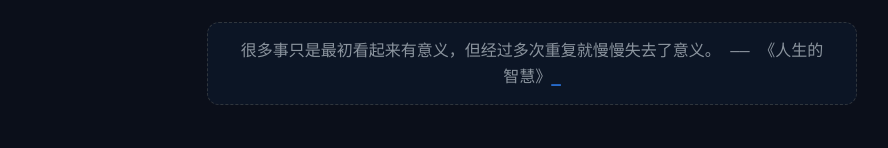
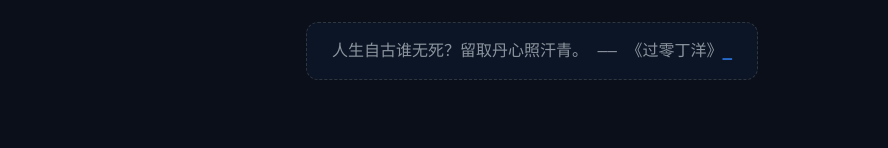
Before and after one commit to VarleyT/VarleyT.github.io, a plain HTML site: page index.html in a window 1280 px wide. Shown: the part 259-407 px from the top of the page, without its empty margins (108-996 px from the left). Drawn offline with Linux system fonts and the light colour scheme.

Commit message:
deploy: f782b57a905f8d458ba1504971f8a55ac1137cd6

```diff
--- a/index.html
+++ b/index.html
@@ -110,7 +110,7 @@
 
         <script>
             // 由 Node.js 构建时注入的今日名言
-            const quote = "很多事只是最初看起来有意义，但经过多次重复就慢慢失去了意义。 —— 《人生的智慧》";
+            const quote = "人生自古谁无死？留取丹心照汗青。 —— 《过零丁洋》";
             let i = 0;
             const speed = 100; // 打字速度（毫秒）
 
```
